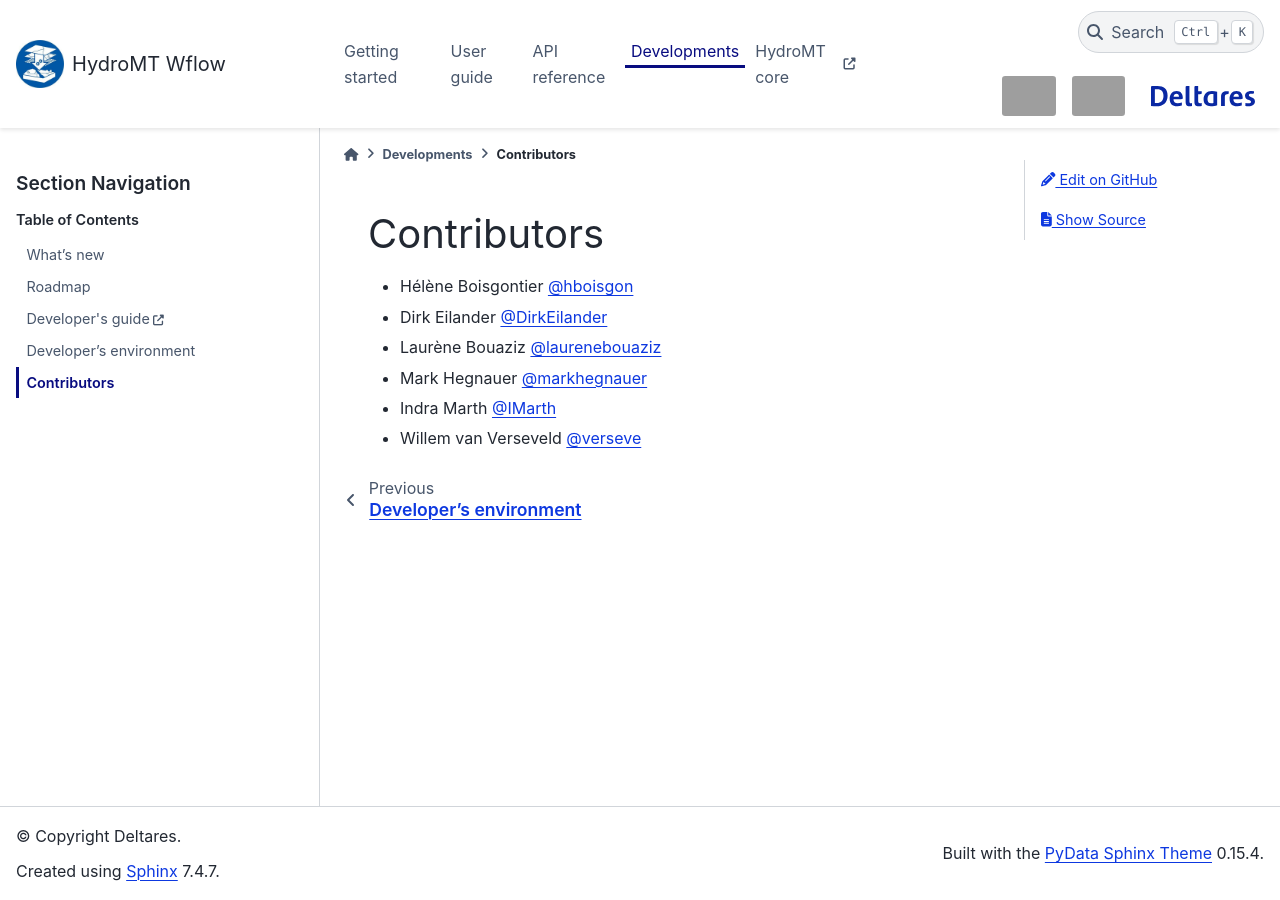
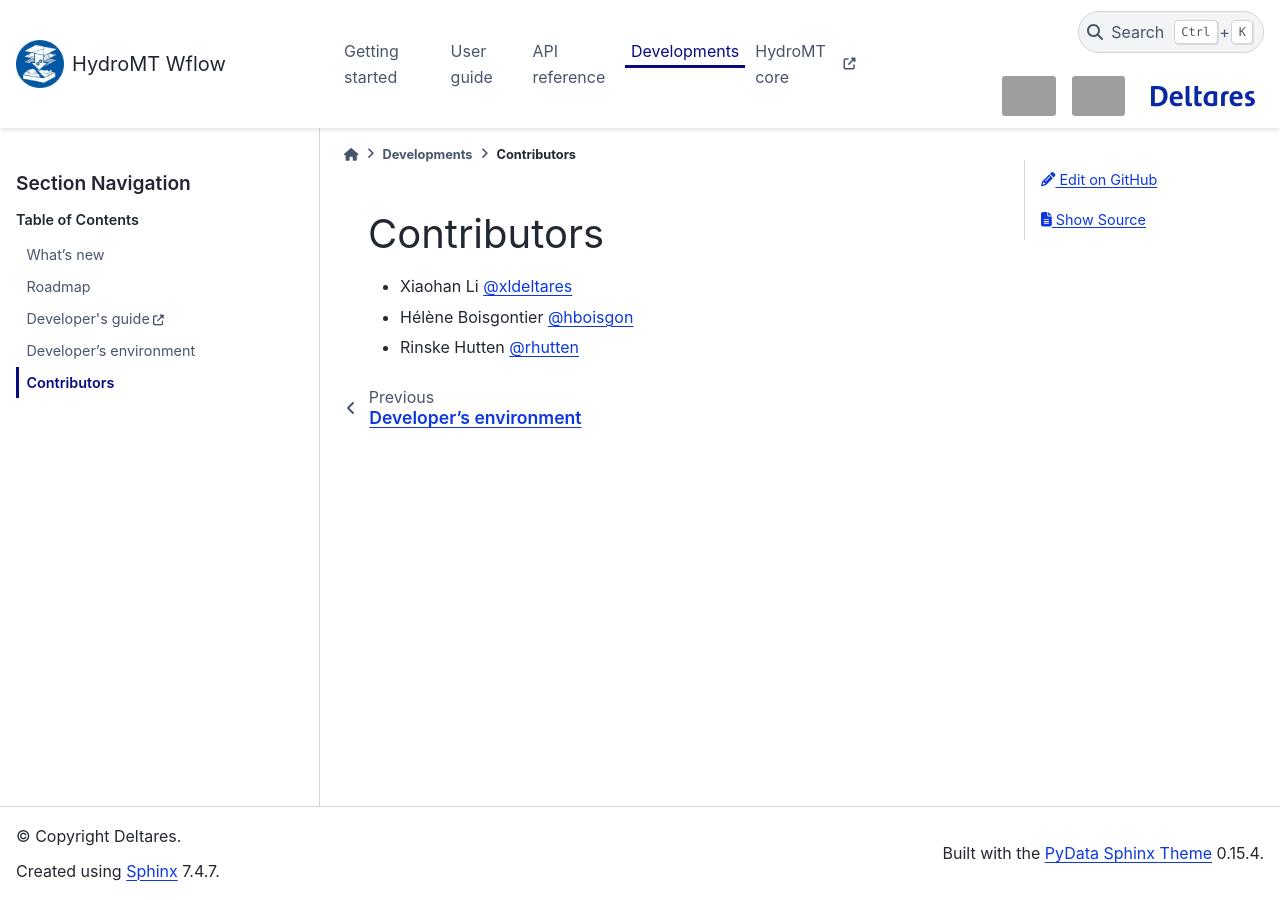
Before and after one commit to Deltares/hydromt_delft3dfm, a Sphinx documentation site: the page built from docs/dev_guide/contributors.rst, in a window 1280 px wide. Built offline with Sphinx 7.4.7 and the PyData theme 0.15.4, drawn with Linux system fonts in a browser that asks for light colours; pages that are not in the unit, such as notebooks, are missing from menus; the version number could not be read and is left out; grey boxes are pictures that could not be loaded.

Commit message:
#7 Contributors are added.

```diff
--- a/docs/dev_guide/contributors.rst
+++ b/docs/dev_guide/contributors.rst
@@ -3,9 +3,6 @@
 Contributors
 ============
 
+* Xiaohan Li `@xldeltares <https://github.com/xldeltares>`_
 * Hélène Boisgontier `@hboisgon <https://github.com/hboisgon>`_
-* Dirk Eilander `@DirkEilander <https://github.com/DirkEilander>`_
-* Laurène Bouaziz `@laurenebouaziz <https://github.com/laurenebouaziz>`_
-* Mark Hegnauer `@markhegnauer <https://github.com/markhegnauer>`_
-* Indra Marth `@IMarth <https://github.com/IMarth>`_
-* Willem van Verseveld `@verseve <https://github.com/verseve>`_
+* Rinske Hutten `@rhutten <https://github.com/rhutten>`_
```
